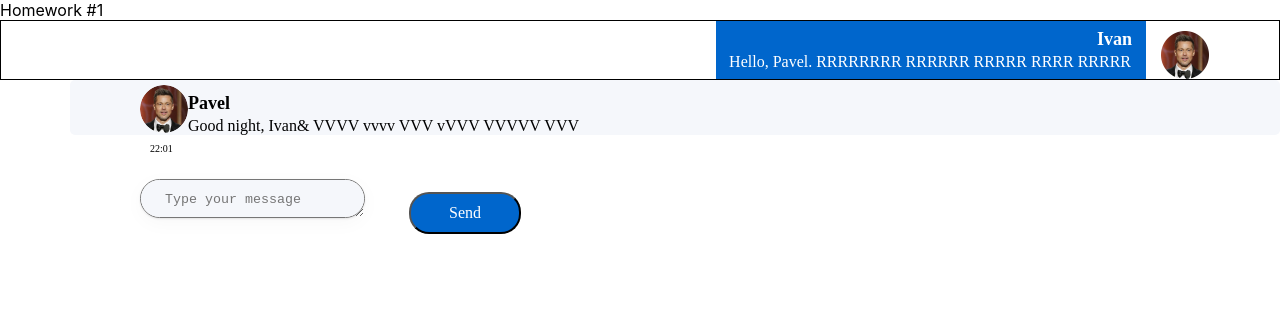
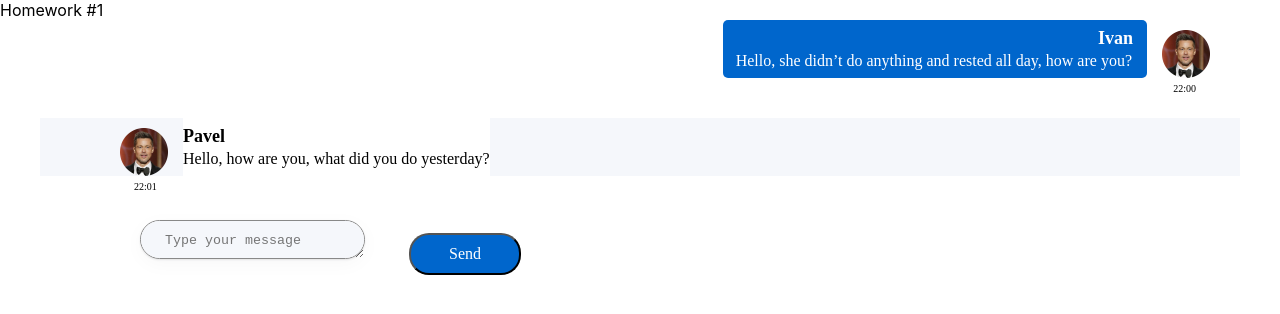
Before and after one commit to denisklopot/hw2, a React (Create React App) app: page / in a window 1280 px wide. Shown: the top 314 px of the page. Built offline with nearby package versions, Linux system fonts and the light colour scheme.

Commit message:
change verstka

```diff
--- a/src/s2-homeworks/hw01/HW1.tsx
+++ b/src/s2-homeworks/hw01/HW1.tsx
@@ -38,7 +38,7 @@ export const message0: MessageType = {
         name: 'Ivan',  // можно менять
     },
     message: {
-        text: 'Hello, Pavel. RRRRRRRR RRRRRR RRRRR RRRR RRRRR', // можно менять
+        text: 'Hello, she didn’t do anything and rested all day, how are you?', // можно менять
         time: '22:00', // можно менять
     },
 }
@@ -49,7 +49,7 @@ export const friendMessage0: MessageType = {
         name: 'Pavel', // можно менять
     },
     message: {
-        text: 'Good night, Ivan& VVVV vvvv VVV vVVV VVVVV VVV', // можно менять
+        text: 'Hello, how are you, what did you do yesterday?', // можно менять
         time: '22:01', // можно менять
     },
 }
--- a/src/s2-homeworks/hw01/friend-message/FriendMessage.module.css
+++ b/src/s2-homeworks/hw01/friend-message/FriendMessage.module.css
@@ -1,34 +1,33 @@
 .friendMessage {
     position: relative;
     background-color: #F5F7FB;
-    margin-left: 70px;
-    border-radius: 5px;
-    padding-top: 5px;
+    margin: 40px 40px;
 }
 
 .friendImageAndText {
     position: relative;
-    /*font-size: 16px;*/
+    display: flex;
+    flex-direction: row;
+    align-items: flex-end;
+    margin-top: 40px;
 }
 
 .friendImageAndText img {
-    position: absolute;
     width: 48px;
     height: 48px;
-    border-radius: 50%;
-    margin-left: 70px;
+    margin: 0 15px 0 80px;
 }
 
 .friendText {
     font-size: 16px;
     font-family: Montserrat;
     text-align: left;
-    margin-left: 118px;
+    background-color: #FFFFFF;
 }
 
 .friendText:after {
-    background: #F5F7FB;
-    box-shadow: 0px 5px 20px rgba(29, 33, 38, 0.03), 0px 1px 2px rgba(29, 33, 38, 0.1);
+   /* background: #F5F7FB;
+    box-shadow: 0px 5px 20px rgba(29, 33, 38, 0.03), 0px 1px 2px rgba(29, 33, 38, 0.1);*/
 }
 
 .friendName {
@@ -36,7 +35,6 @@
     font-family: Montserrat;
     color: #000000;
     padding-top: 8px;
-    padding-right: 0px;
     font-weight: bold;
 }
 
@@ -49,11 +47,10 @@
 }
 
 .friendTime {
-    display: flex;
     position: absolute;
+    left: 14px;
     color: #000000;
     font-size: 10px;
     font-family: Montserrat;
-    margin-left: 80px;
-    margin-top: 0px;
+    margin: 5px 0 0 80px;
 }
--- a/src/s2-homeworks/hw01/message-sender/MessageSender.module.css
+++ b/src/s2-homeworks/hw01/message-sender/MessageSender.module.css
@@ -1,8 +1,6 @@
 .sendForm {
     margin-top: 44px;
     margin-left: 70px;
-
-
 }
 
 .textarea {
@@ -14,6 +12,7 @@
     rgba(29, 33, 38, 0.03),
     0px 1px 2px rgba(29, 33, 38, 0.1);
     border-radius: 20px;
+    border: 1px solid #888;
 }
 
 .button {
@@ -23,12 +22,11 @@
     background: #0066CC;
     color: #FFFFFF;
     padding: 10px 38px;
+    right: 70px;
 }
 
 .button:hover {
-    outline-color: transparent;
-    outline-style: solid;
-    box-shadow: 0 0 0 2px #0066CC;
+
 }
 
 .button:active {
--- a/src/s2-homeworks/hw01/message/Message.module.css
+++ b/src/s2-homeworks/hw01/message/Message.module.css
@@ -1,7 +1,6 @@
 .message {
     position: relative;
-    border: 1px solid;
-
+    margin-bottom: 40px;
 }
 
 /* width: 15px;
@@ -14,6 +13,7 @@
     display: flex;
     flex-direction: row-reverse;
     align-items: flex-end;
+
 
 }
 
@@ -29,6 +29,9 @@
     font-family: Montserrat;
     text-align: right;
     background-color: #0066CC;
+    border-radius: 5px;
+    max-width: 500px;
+    min-width: 300px;
 }
 
 .text:after {
@@ -49,10 +52,7 @@
     font-family: Montserrat;
     text-align: right;
     margin-right: 15px;
-    padding-left: 13px;
-    padding-bottom: 8px;
-    padding-top: 3px;
-    border-radius: 5px;
+    padding: 3px 0 8px 13px;
 }
 
 .time {
@@ -61,5 +61,6 @@
     color: #000000;
     font-size: 10px;
     font-family: Montserrat;
-    margin-top: 5px;
+    margin: 5px 70px 0 0;
+
 }
```
